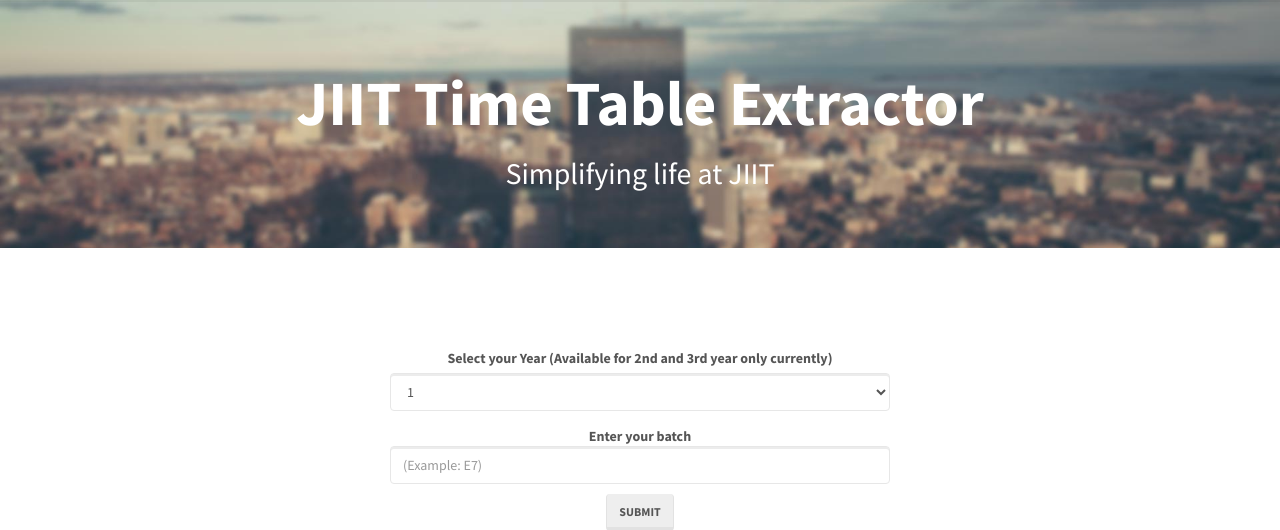
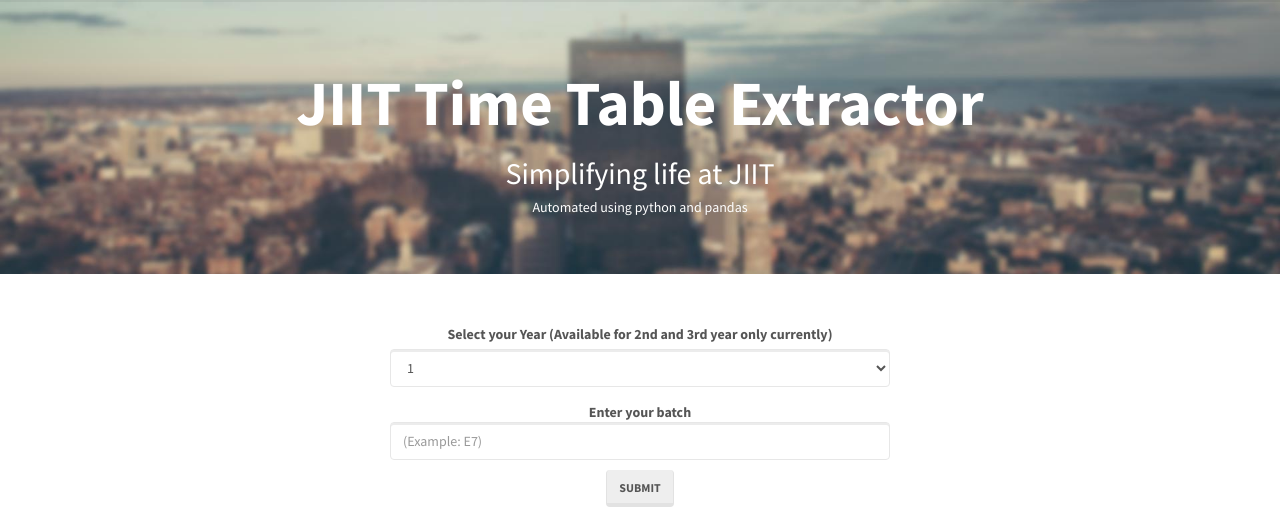
Before and after one commit to kaybhutani/jiit-timetable, a Flask app: page / in a window 1280 px wide. Shown: the part 50-580 px from the top of the page. Run offline with Flask 2, Linux system fonts and the light colour scheme; some libraries are stand-ins or nearby versions.

Commit message:
Update index.html

```diff
--- a/templates/index.html
+++ b/templates/index.html
@@ -28,8 +28,8 @@
     </nav>
     <div class="jumbotron hero">
     <h1 class="text-center" style="color: white;"><strong>JIIT Time Table Extractor</strong></h1>
-    <h2 class="text-center" style="color: white;">Simplifying life at JIIT</h2></div>
-    <h4 class="text-center" style="color: white;">Automated using Python and Pandas</h4></div>
+    <h2 class="text-center" style="color: white;">Simplifying life at JIIT</h2>
+     <h5 class="text-center" style="color: white;">Automated using python and pandas</h5></div>
     <section class="testimonials"></section>
     <div class="container-fluid">
         <form action="/" method="Post">
```
